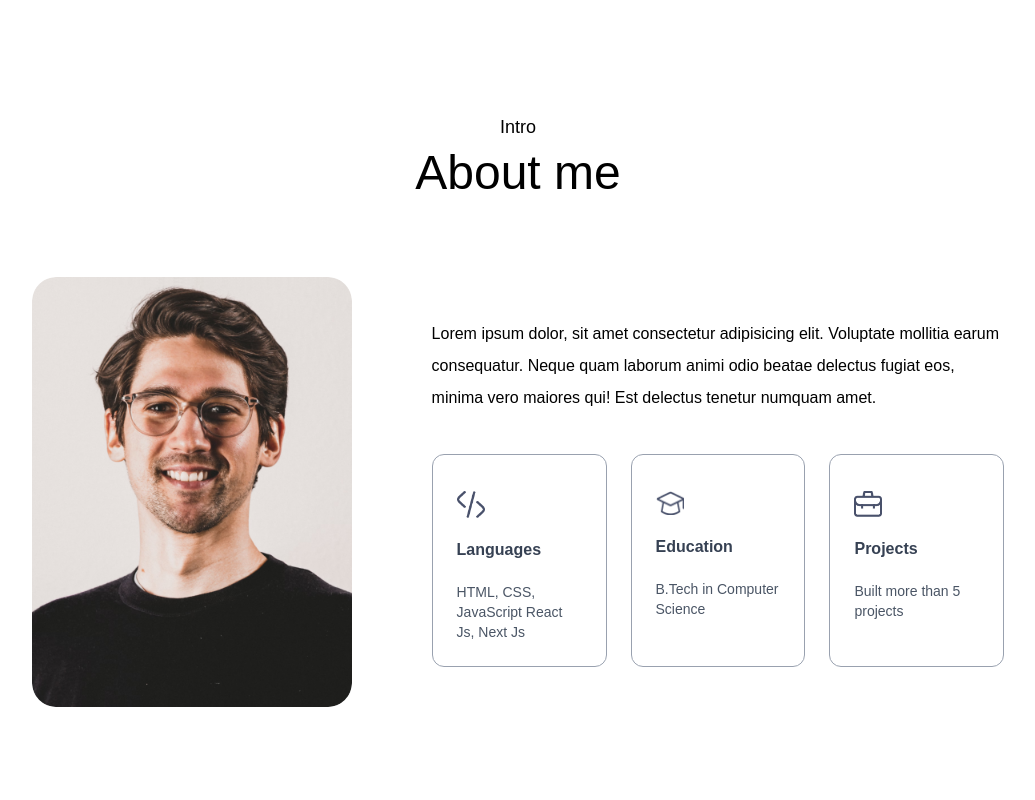
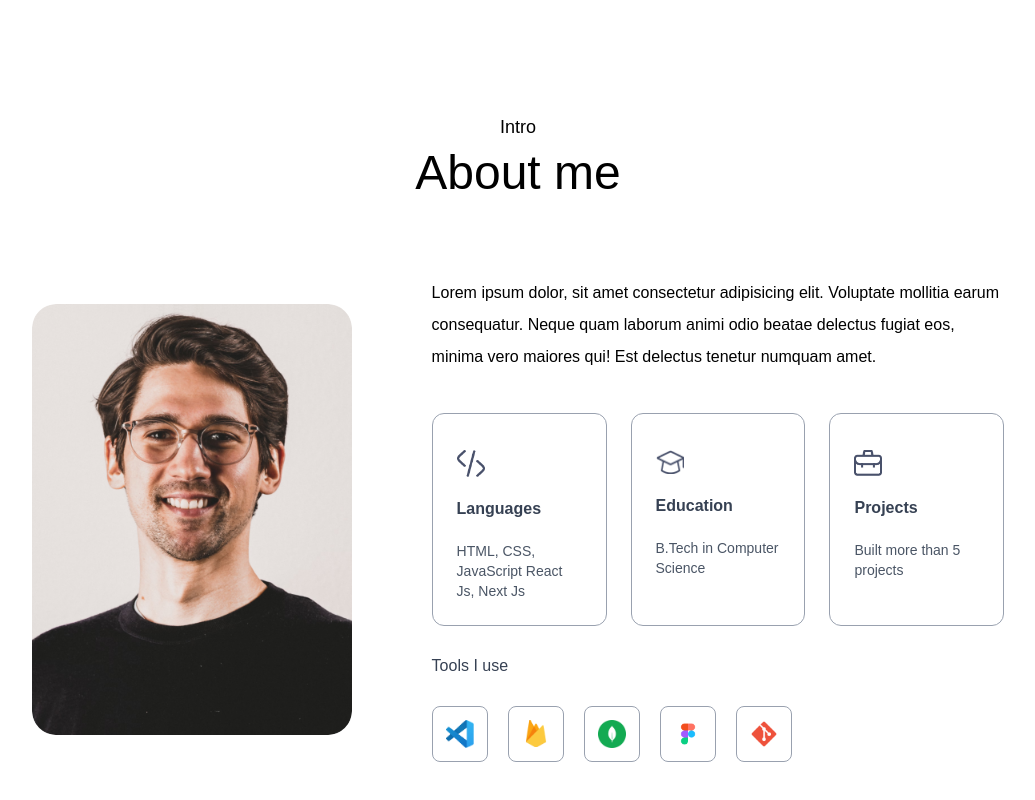
Before and after one commit to DoTienLuong/DTL_Portfolio, a Next.js app: page / in a window 1280 px wide. Shown: the part 727-1527 px from the top of the page, without its empty margins (122-1157 px from the left). Built offline with nearby package versions, Linux system fonts and the light colour scheme; a web font is replaced by a local one.

Commit message:
Update: hoan thanh About

```diff
--- a/app/components/About.jsx
+++ b/app/components/About.jsx
@@ -1,4 +1,4 @@
-import { assets, infoList } from '@/assets/assets';
+import { assets, infoList, toolsData } from '@/assets/assets';
 import Image from 'next/image';
 import React from 'react';
 
@@ -25,11 +25,19 @@
           </p>
           <ul className='grid grid-cols-1 sm:grid-cols-3 gap-6 max-w-2xl'>
             {infoList.map(({icon, iconDark, title, description}, index)=>(
-                <li className='border-[0.5px] border-gray-400 rounded-xl p-6 cursor-pointer hover:bg-lightHover hover:-translate-y-1 duration-500' key={index}>
+                <li className='border-[0.5px] border-gray-400 rounded-xl p-6 cursor-pointer hover:bg-lightHover hover:-translate-y-1 duration-500 hover:shadow-black' key={index}>
                     <Image src={icon} alt={title} className='w-7 mt-3'/>
                     <h3 className='my-4 font-semibold text-gray-700'>{title}</h3>
                     <p className='text-gray-600 text-sm'>{description}</p>
                 </li>
+            ))}
+          </ul>
+          <h4 className='my-6 text-gray-700 font-Ovo'>Tools I  use</h4>
+          <ul className='flex items-center gap-3 sm:gap-5'>
+            {toolsData.map((tool,index)=>(
+              <li className='flex items-center justify-center w-12 sm:w-14 aspect-square border border-gray-400 rounded-lg cursor-pointer hover:-translate-y-1 duration-500' key={index}>
+                <Image src={tool} alt='Tool' className='w-5 sm:w-7' />
+              </li>
             ))}
           </ul>
         </div>
--- a/app/components/NavBar.jsx
+++ b/app/components/NavBar.jsx
@@ -1,7 +1,7 @@
 'use client'
 import { assets } from '@/assets/assets';
 import Image from 'next/image';
-import React, { useRef } from 'react';
+import React, { useEffect, useRef, useState } from 'react';
 
 const NavBar = () => {
     const sideMenuRef = useRef();
@@ -11,13 +11,23 @@
     const closeMenu = () =>{
          sideMenuRef.current.style.transform = 'translateX(16rem)'
     }
+    const [isScroll, setIsScroll] = useState(false);
+    useEffect(()=>{
+      window.addEventListener('scroll', ()=>{
+        if(scrollY > 50){
+          setIsScroll(true)
+        }else{
+          setIsScroll(false)
+        }
+      })
+    },[])
 
   return (
     <>
       <div className='fixed top-0 right-0 w-11/12 -z-10 translate-y-[-80%]'>
         <Image src={assets.header_bg_color} alt='.' className='w-full' />
       </div>
-      <nav className='w-full fixed px-5 lg:px-8 xl:px-[8%] py-4 flex items-center justify-between z-50'>
+      <nav className={`w-full fixed px-5 lg:px-8 xl:px-[8%] py-4 flex items-center justify-between z-50${isScroll?"bg-white bg-opacity-50 backdrop-blur-lg shadow-sm":""}`}>
         <a href='#top'>
           <Image
             src={assets.logo}
@@ -25,7 +35,7 @@
             alt='logo'
           />
         </a>
-        <ul className='hidden md:flex items-center gap-6 lg:gap-8 rounded-full px-12 py-3 bg-white shadow-sm bg-opacity-50'>
+        <ul className={`hidden md:flex items-center gap-6 lg:gap-8 rounded-full px-12 py-3 ${isScroll?"":"bg-white shadow-sm bg-opacity-50"} `}>
           <li>
             <a className='font-Ovo' href='#top'>
               Home
--- a/app/globals.css
+++ b/app/globals.css
@@ -12,4 +12,8 @@
   /* Chúng ta dùng CSS variable với tiền tố --font- */
   --font-sans: var(--font-outfit); /* Vẫn dùng biến từ next/font */
   --font-Ovo: var(--font-ovo);   /* Vẫn dùng biến từ next/font */
+
+  /* box shadow */
+  --shadow-black: 4px 4px 0 #000;
+  --shadow-white: 4px 4px 0 #fff;
 }
```
